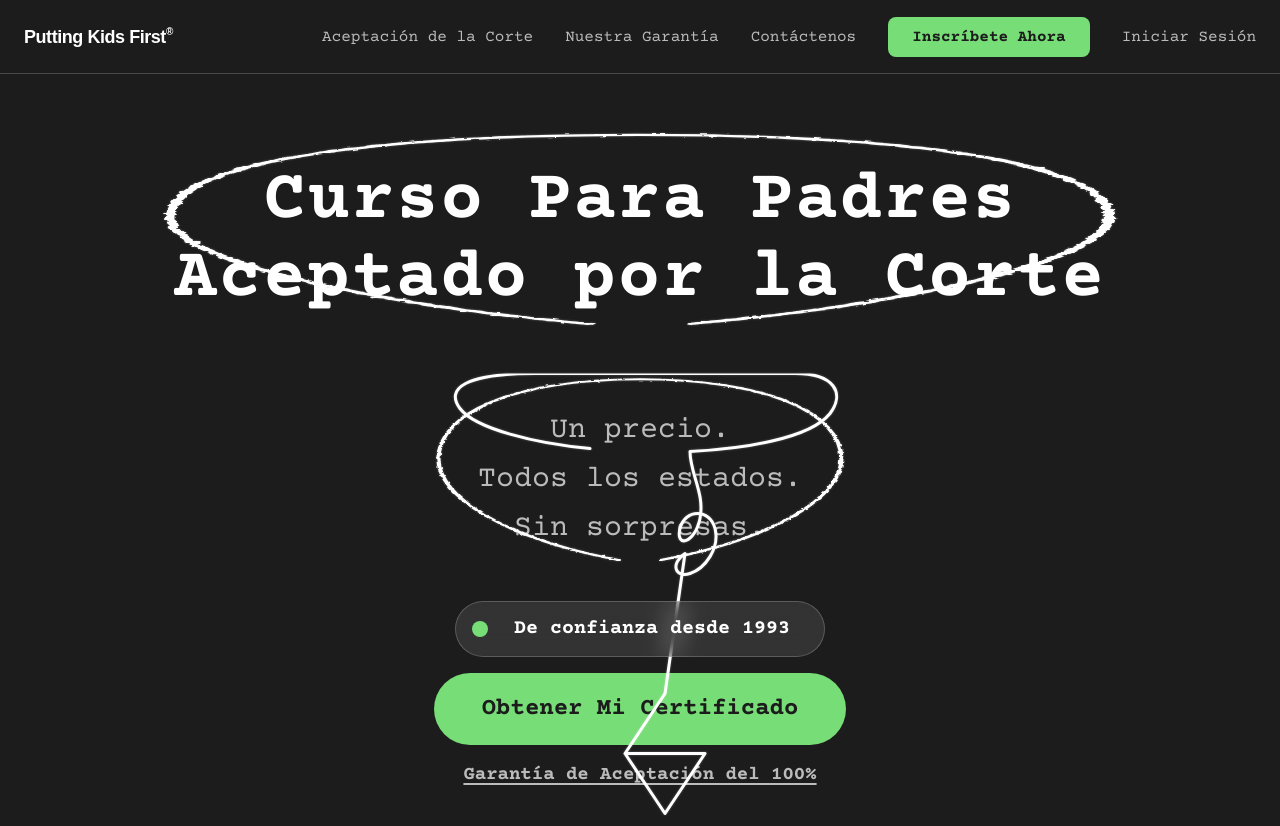
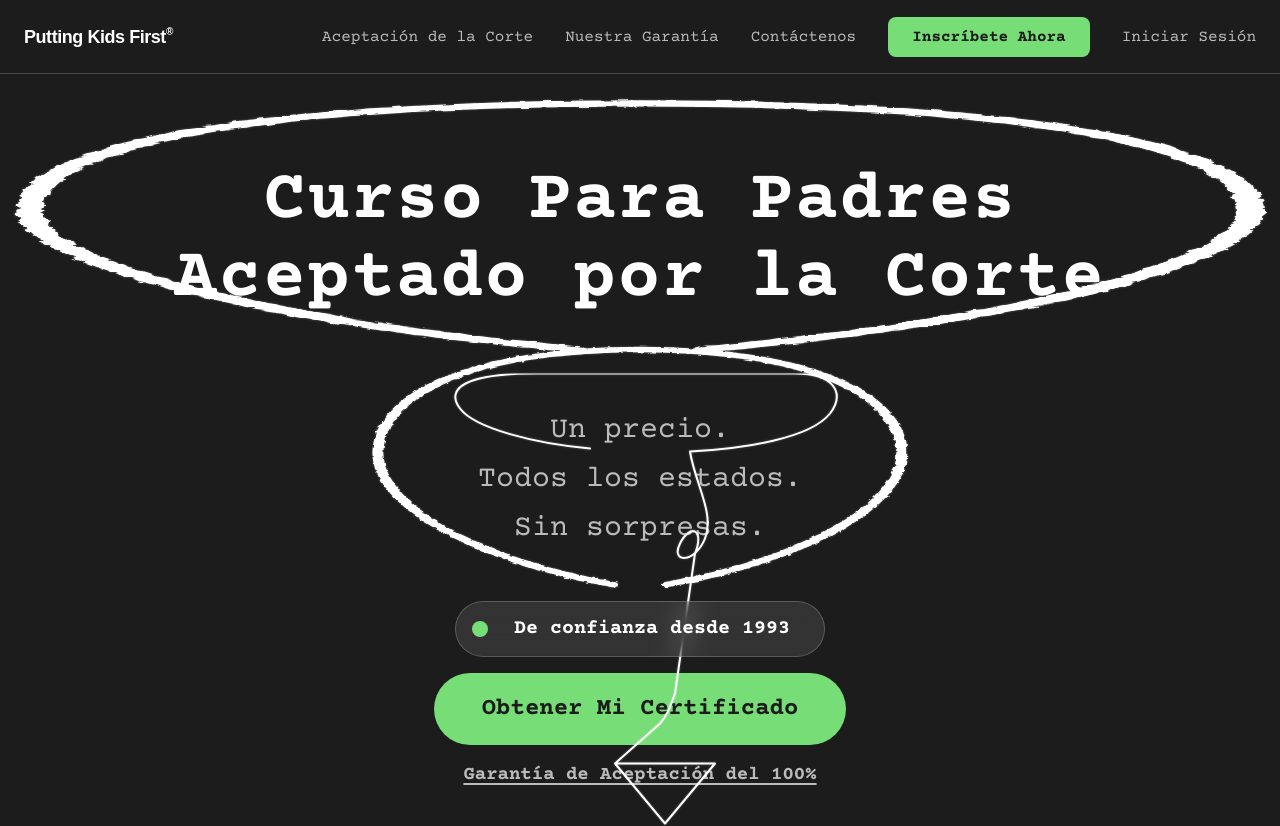
Before and after one commit to buckschott/cursoparapadres, a Next.js app: page / in a window 1280 px wide. Shown: the top 826 px of the page. Built offline with nearby package versions, Linux system fonts and the light colour scheme; no server answers; a web font is replaced by a local one.

Commit message:
Fix: consistent circle stroke width, one curl, hand-drawn triangle pointing down

```diff
--- a/components/ChalkBadgeArrow.tsx
+++ b/components/ChalkBadgeArrow.tsx
@@ -67,16 +67,11 @@ export default function ChalkBadgeArrow() {
           {/*
             One continuous path:
             1. Start at bottom-left of badge area
-            2. Go counterclockwise around badge (almost closed circle)
-            3. End near start point (small gap)
-            4. Continue into first pigtail curl
-            5. Second pigtail curl
-            6. Line going down toward CTA
-            7. Triangle arrowhead pointing DOWN (connected triangle)
-               - Go to left point
-               - Go to bottom point (tip pointing at CTA)
-               - Go to right point
-               - Return to start of triangle to close it
+            2. Go counterclockwise around badge (almost closed)
+            3. Continue down into ONE pigtail curl
+            4. Line going down toward CTA
+            5. Small loop before triangle
+            6. Triangle: left corner → bottom tip → right corner → back to left (hand-drawn, slightly imperfect)
           */}
           <path
             d="M 175 75
@@ -86,20 +81,20 @@ export default function ChalkBadgeArrow() {
                C 420 0, 430 20, 415 40
                C 395 65, 330 75, 275 78
 
-               C 275 100, 290 120, 285 145
-               C 280 170, 260 175, 265 155
-               C 270 135, 295 135, 300 155
-               C 305 175, 290 195, 275 200
-               C 260 205, 255 190, 270 180
+               C 280 110, 300 140, 290 165
+               C 280 190, 255 190, 265 170
+               C 275 150, 290 155, 280 180
 
-               L 250 320
+               L 260 320
 
-               L 210 380
-               L 250 440
-               L 290 380
-               L 210 380"
+               C 255 335, 250 345, 245 350
+
+               L 200 390
+               L 250 450
+               L 300 390
+               L 200 390"
             stroke="#FFFFFF"
-            strokeWidth="3"
+            strokeWidth="2"
             strokeLinecap="round"
             strokeLinejoin="round"
             fill="none"
--- a/components/ChalkCircle.tsx
+++ b/components/ChalkCircle.tsx
@@ -72,7 +72,7 @@ export default function ChalkCircle({ children, target, className = '' }: ChalkC
 
       {/* The chalk circle SVG overlay */}
       <svg
-        className="absolute inset-0 w-full h-full pointer-events-none z-0"
+        className="absolute inset-[-15%] w-[130%] h-[130%] pointer-events-none z-0"
         viewBox="0 0 100 100"
         preserveAspectRatio="none"
         aria-hidden="true"
@@ -109,7 +109,7 @@ export default function ChalkCircle({ children, target, className = '' }: ChalkC
           d={getPath()}
           fill="none"
           stroke="#FFFFFF"
-          strokeWidth="1"
+          strokeWidth="2"
           strokeLinecap="round"
           strokeLinejoin="round"
           filter={`url(#chalkTexture-${target})`}
```
